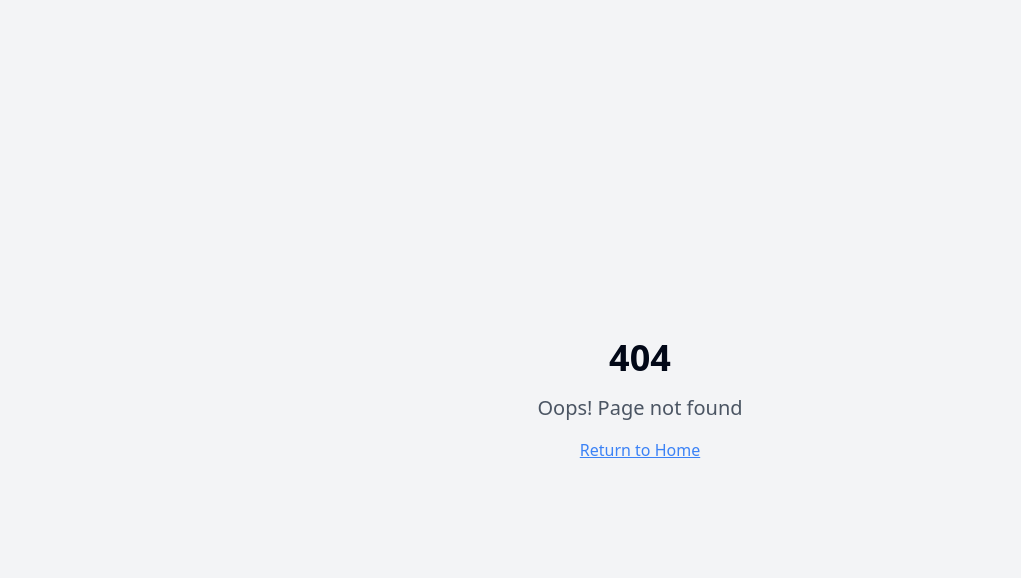
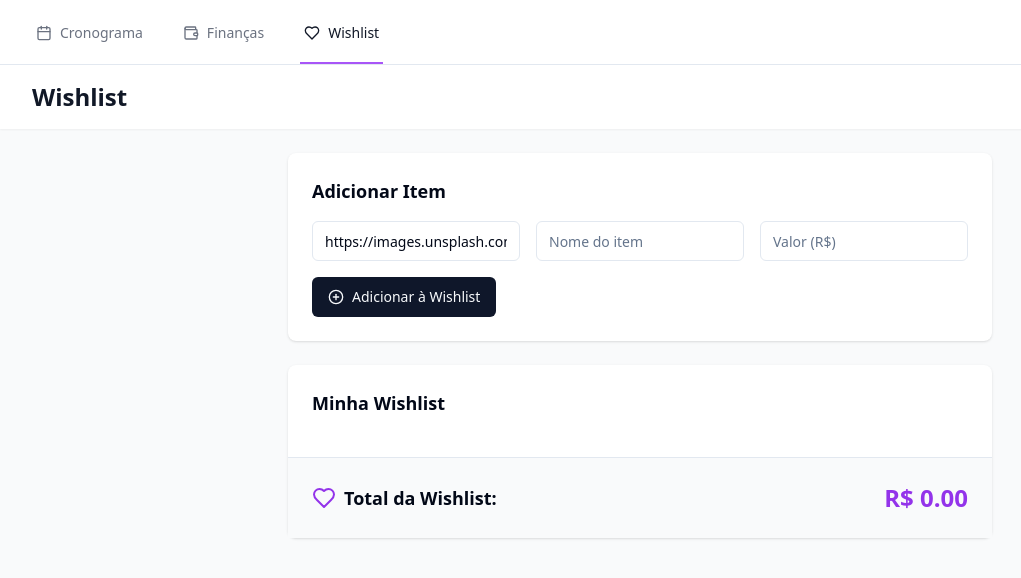
Before and after one commit to ExposedGamer/weekly-task-randomizer, a React (Vite) app: page /wishlist in a window 1280 px wide. Before the commit this address had no page. Shown: the top 578 px of the page, without its empty margins (0-1021 px from the left). Built offline with nearby package versions, Linux system fonts and the light colour scheme.

Commit message:
Add Wishlist page
Adds a new "Wishlist" page for managing items to purchase.  The page will allow users to add items with images, update values in real-time, and adjust priority order.

```diff
--- a/src/App.tsx
+++ b/src/App.tsx
@@ -6,6 +6,7 @@ import { QueryClient, QueryClientProvider } from "@tanstack/react-query";
 import { BrowserRouter, Routes, Route } from "react-router-dom";
 import Index from "./pages/Index";
 import Finances from "./pages/Finances";
+import Wishlist from "./pages/Wishlist";
 import NotFound from "./pages/NotFound";
 
 const queryClient = new QueryClient();
@@ -19,6 +20,7 @@ const App = () => (
         <Routes>
           <Route path="/" element={<Index />} />
           <Route path="/finances" element={<Finances />} />
+          <Route path="/wishlist" element={<Wishlist />} />
           <Route path="*" element={<NotFound />} />
         </Routes>
       </BrowserRouter>
--- a/src/components/Navigation.tsx
+++ b/src/components/Navigation.tsx
@@ -1,6 +1,6 @@
 
 import { Link, useLocation } from "react-router-dom";
-import { Calendar, Wallet } from "lucide-react";
+import { Calendar, Wallet, Heart } from "lucide-react";
 
 const Navigation = () => {
   const location = useLocation();
@@ -31,6 +31,17 @@ const Navigation = () => {
             <Wallet className="w-4 h-4 mr-2" />
             Finanças
           </Link>
+          <Link
+            to="/wishlist"
+            className={`inline-flex items-center px-1 pt-1 border-b-2 text-sm font-medium ${
+              location.pathname === "/wishlist"
+                ? "border-purple-500 text-gray-900"
+                : "border-transparent text-gray-500 hover:border-gray-300 hover:text-gray-700"
+            }`}
+          >
+            <Heart className="w-4 h-4 mr-2" />
+            Wishlist
+          </Link>
         </div>
       </div>
     </nav>
--- /dev/null
+++ b/src/hooks/useWishlist.tsx
@@ -0,0 +1,69 @@
+
+import { useState, useEffect } from 'react';
+
+export type WishlistItem = {
+  id: string;
+  name: string;
+  price: number;
+  imageUrl: string;
+};
+
+export const useWishlist = () => {
+  const [items, setItems] = useState<WishlistItem[]>(() => {
+    const savedItems = localStorage.getItem('wishlist');
+    return savedItems ? JSON.parse(savedItems) : [];
+  });
+
+  const [simulatedItem, setSimulatedItem] = useState<WishlistItem | null>(null);
+
+  useEffect(() => {
+    localStorage.setItem('wishlist', JSON.stringify(items));
+  }, [items]);
+
+  const addItem = (item: Omit<WishlistItem, 'id'>) => {
+    const newItem = {
+      ...item,
+      id: Date.now().toString(),
+    };
+    setItems(prev => [...prev, newItem]);
+  };
+
+  const removeItem = (id: string) => {
+    setItems(prev => prev.filter(item => item.id !== id));
+  };
+
+  const moveItem = (id: string, direction: 'up' | 'down') => {
+    setItems(prev => {
+      const index = prev.findIndex(item => item.id === id);
+      if (index === -1) return prev;
+
+      const newItems = [...prev];
+      if (direction === 'up' && index > 0) {
+        [newItems[index], newItems[index - 1]] = [newItems[index - 1], newItems[index]];
+      } else if (direction === 'down' && index < prev.length - 1) {
+        [newItems[index], newItems[index + 1]] = [newItems[index + 1], newItems[index]];
+      }
+      return newItems;
+    });
+  };
+
+  const updateSimulatedItem = (item: WishlistItem | null) => {
+    setSimulatedItem(item);
+  };
+
+  const getTotalValue = () => {
+    const itemsTotal = items.reduce((acc, curr) => acc + curr.price, 0);
+    const simulatedAmount = simulatedItem?.price || 0;
+    return itemsTotal + simulatedAmount;
+  };
+
+  return {
+    items,
+    simulatedItem,
+    addItem,
+    removeItem,
+    moveItem,
+    updateSimulatedItem,
+    getTotalValue,
+  };
+};
--- /dev/null
+++ b/src/pages/Wishlist.tsx
@@ -0,0 +1,195 @@
+
+import { useState } from "react";
+import { Input } from "@/components/ui/input";
+import { Button } from "@/components/ui/button";
+import { useWishlist } from "@/hooks/useWishlist";
+import { PlusCircle, XCircle, ArrowUp, ArrowDown, Heart } from "lucide-react";
+import { toast } from "sonner";
+import Navigation from "@/components/Navigation";
+
+const Wishlist = () => {
+  const {
+    items,
+    simulatedItem,
+    addItem,
+    removeItem,
+    moveItem,
+    updateSimulatedItem,
+    getTotalValue,
+  } = useWishlist();
+
+  const [newItemName, setNewItemName] = useState("");
+  const [newItemPrice, setNewItemPrice] = useState("");
+  const [newItemImage, setNewItemImage] = useState("https://images.unsplash.com/photo-1618160702438-9b02ab6515c9");
+
+  const handleAddItem = () => {
+    if (!newItemName || !newItemPrice) {
+      toast.error("Preencha o nome e o valor do item");
+      return;
+    }
+
+    const price = parseFloat(newItemPrice);
+    if (isNaN(price)) {
+      toast.error("Digite um valor válido");
+      return;
+    }
+
+    addItem({
+      name: newItemName,
+      price: price,
+      imageUrl: newItemImage,
+    });
+
+    setNewItemName("");
+    setNewItemPrice("");
+    setNewItemImage("https://images.unsplash.com/photo-1618160702438-9b02ab6515c9");
+    updateSimulatedItem(null);
+    toast.success("Item adicionado à wishlist!");
+  };
+
+  const handleSimulateItem = (name: string, priceStr: string, imageUrl: string) => {
+    const price = parseFloat(priceStr);
+    if (!name || isNaN(price)) {
+      updateSimulatedItem(null);
+      return;
+    }
+
+    updateSimulatedItem({
+      id: "simulated",
+      name,
+      price,
+      imageUrl,
+    });
+  };
+
+  const handleInputChange = (
+    value: string,
+    setter: (value: string) => void,
+    field: "name" | "price" | "image"
+  ) => {
+    setter(value);
+    handleSimulateItem(
+      field === "name" ? value : newItemName,
+      field === "price" ? value : newItemPrice,
+      field === "image" ? value : newItemImage
+    );
+  };
+
+  return (
+    <div className="min-h-screen bg-gray-50">
+      <Navigation />
+      <header className="bg-white shadow-sm">
+        <div className="max-w-7xl mx-auto px-4 sm:px-6 lg:px-8 py-4">
+          <h1 className="text-2xl font-bold text-gray-900">Wishlist</h1>
+        </div>
+      </header>
+
+      <main className="max-w-3xl mx-auto py-6 px-4 sm:px-6 lg:px-8">
+        <div className="bg-white rounded-lg shadow p-6 mb-6">
+          <h2 className="text-lg font-semibold mb-4">Adicionar Item</h2>
+          <div className="grid grid-cols-1 md:grid-cols-3 gap-4 mb-4">
+            <Input
+              placeholder="URL da imagem"
+              value={newItemImage}
+              onChange={(e) => handleInputChange(e.target.value, setNewItemImage, "image")}
+            />
+            <Input
+              placeholder="Nome do item"
+              value={newItemName}
+              onChange={(e) => handleInputChange(e.target.value, setNewItemName, "name")}
+            />
+            <Input
+              type="number"
+              placeholder="Valor (R$)"
+              value={newItemPrice}
+              onChange={(e) => handleInputChange(e.target.value, setNewItemPrice, "price")}
+            />
+          </div>
+          <Button
+            onClick={handleAddItem}
+            className="w-full md:w-auto flex items-center gap-2"
+          >
+            <PlusCircle size={18} />
+            Adicionar à Wishlist
+          </Button>
+        </div>
+
+        <div className="bg-white rounded-lg shadow divide-y">
+          <div className="p-6">
+            <h2 className="text-lg font-semibold mb-4">Minha Wishlist</h2>
+            <div className="space-y-4">
+              {items.map((item) => (
+                <div
+                  key={item.id}
+                  className="flex items-center justify-between bg-gray-50 p-4 rounded-lg"
+                >
+                  <div className="flex items-center gap-4">
+                    <img
+                      src={item.imageUrl}
+                      alt={item.name}
+                      className="w-12 h-12 object-cover rounded"
+                    />
+                    <span className="font-medium">{item.name}</span>
+                  </div>
+                  <div className="flex items-center gap-3">
+                    <span>R$ {item.price.toFixed(2)}</span>
+                    <div className="flex flex-col">
+                      <button
+                        onClick={() => moveItem(item.id, "up")}
+                        className="text-gray-500 hover:text-gray-700"
+                      >
+                        <ArrowUp size={18} />
+                      </button>
+                      <button
+                        onClick={() => moveItem(item.id, "down")}
+                        className="text-gray-500 hover:text-gray-700"
+                      >
+                        <ArrowDown size={18} />
+                      </button>
+                    </div>
+                    <button
+                      onClick={() => removeItem(item.id)}
+                      className="text-red-500 hover:text-red-700"
+                    >
+                      <XCircle size={18} />
+                    </button>
+                  </div>
+                </div>
+              ))}
+              {simulatedItem && (
+                <div className="flex items-center justify-between bg-blue-50 p-4 rounded-lg">
+                  <div className="flex items-center gap-4">
+                    <img
+                      src={simulatedItem.imageUrl}
+                      alt={simulatedItem.name}
+                      className="w-12 h-12 object-cover rounded"
+                    />
+                    <div>
+                      <span className="font-medium">{simulatedItem.name}</span>
+                      <span className="ml-2 text-sm text-blue-600">(Simulação)</span>
+                    </div>
+                  </div>
+                  <span>R$ {simulatedItem.price.toFixed(2)}</span>
+                </div>
+              )}
+            </div>
+          </div>
+
+          <div className="p-6 bg-gray-50">
+            <div className="flex items-center justify-between">
+              <div className="flex items-center gap-2">
+                <Heart className="text-purple-600" size={24} />
+                <span className="text-lg font-semibold">Total da Wishlist:</span>
+              </div>
+              <span className="text-2xl font-bold text-purple-600">
+                R$ {getTotalValue().toFixed(2)}
+              </span>
+            </div>
+          </div>
+        </div>
+      </main>
+    </div>
+  );
+};
+
+export default Wishlist;
```
